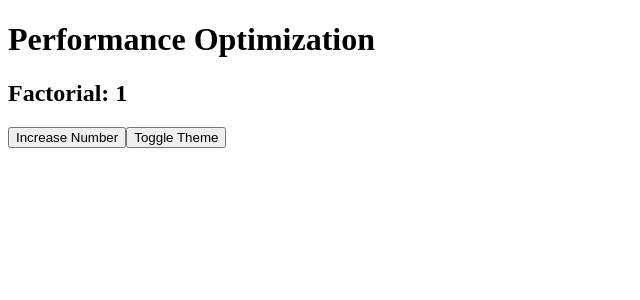
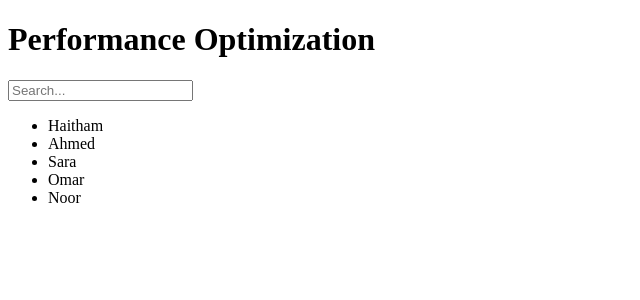
Before and after one commit to HaithamAbuDraz/react-learning-journey, a React (Vite) app: page / in a window 1280 px wide. Shown: the top 300 px of the page, without its empty margins (0-640 px from the left). Built offline with nearby package versions, Linux system fonts and the light colour scheme.

Commit message:
Replace ExpensiveCalculation with SearchList in lesson

```diff
--- a/src/lessons/15-performance-optimization/PerformanceOptimizationLesson.jsx
+++ b/src/lessons/15-performance-optimization/PerformanceOptimizationLesson.jsx
@@ -1,11 +1,11 @@
-import ExpensiveCalculation from './components/ExpensiveCalculation';
+import SearchList from './components/SearchList';
 
 function PerformanceOptimizationLesson() {
   return (
     <div>
       <h1>Performance Optimization</h1>
 
-      <ExpensiveCalculation />
+      <SearchList />
 
     </div>
   );
```
